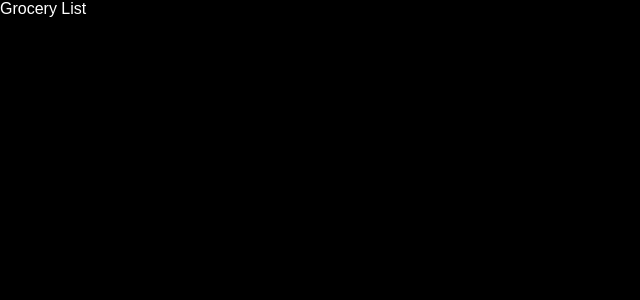
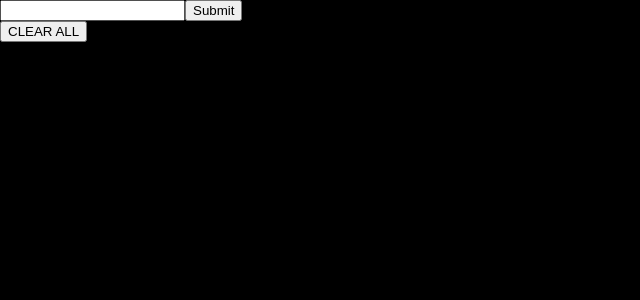
Before and after one commit to chriswfoster/ToDoListAndGroceryList4Bae, a React (Create React App) app: page /grocerylist in a window 1280 px wide. Shown: the top 300 px of the page, without its empty margins (0-640 px from the left). Built offline with nearby package versions, Linux system fonts and the light colour scheme.

Commit message:
add item axios defined, form completed

```diff
--- a/src/components/GroceryList/GroceryList.js
+++ b/src/components/GroceryList/GroceryList.js
@@ -1,13 +1,43 @@
 import React, {Component} from 'react'
+import axios from 'axios'
 
 import '../list.css'
 
 class GroceryList extends Component{
+    constructor(){
+        super()
+        this.state = {
+            inputText: "",
+            arrayOfItems: []
+        }
+    }
+
+    handleSubmit(item){
+        axios.post('/api/additem?item='+item)
+    }
+    handleText(val){
+        this.setState({inputText: val})
+    }
 
 render(){
+    const {arrayOfItems} = this.state;
+
 return(
 <div className="listMainDiv">
-Grocery List
+<form onSubmit={()=> this.handleSubmit(this.state.inputText)}>
+<input onChange={(e)=> this.handleText(e.target.value)}/>
+<input type="submit" text="ADD"/>
+</form>
+
+<div>
+    {arrayOfItems.map((item) => {
+        <p>
+            {item}
+            </p>
+    })}
+</div>
+
+<button> CLEAR ALL </button>
 </div>
 )
 }
```
Also changed, not shown: src/components/ToDoList/ToDoList.js (+8 -0 lines).
